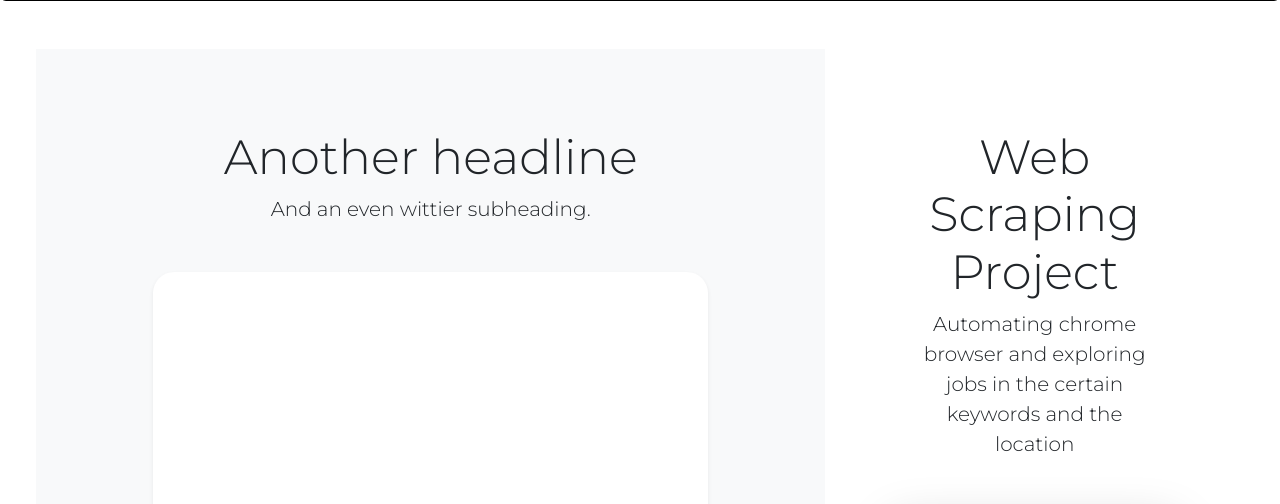
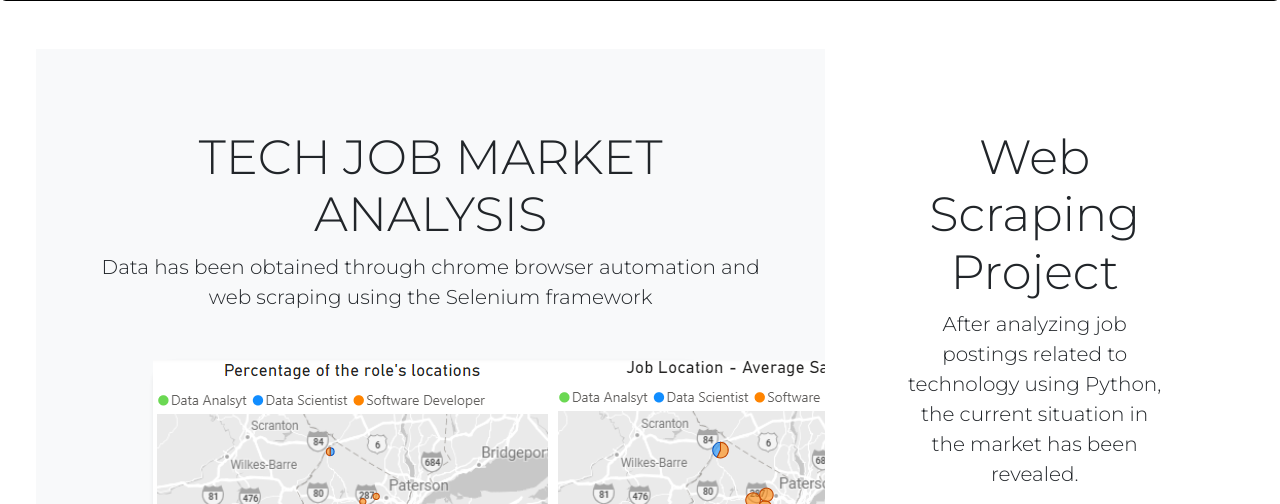
Before and after one commit to iserhat/port_web, a Flask app: page / in a window 1280 px wide. Shown: the part 682-1186 px from the top of the page. Run offline with Flask 3, Linux system fonts and the light colour scheme; some libraries are stand-ins or nearby versions.

Commit message:
first project is upgraded

```diff
--- a/templates/projects.html
+++ b/templates/projects.html
@@ -4,34 +4,39 @@
         <div class="col-lg-8 px-0">
           <div class="bg-body-tertiary me-md-3 pt-3 px-3 pt-md-5 px-md-5 text-center overflow-hidden">
             <div class="my-3 py-3">
-              <h2 class="display-5">Another headline</h2>
-              <p class="lead">And an even wittier subheading.</p>
+              <h2 class="display-5"> TECH JOB MARKET ANALYSIS</h2>
+              <p class="lead">Data has been obtained through chrome browser automation and web scraping using the Selenium
+                framework</p>
             </div>
-            <div class="bg-body shadow-sm mx-auto" style="width: 80%; height: 300px; border-radius: 21px 21px 0 0;"></div>
+            <div class="bg-body shadow-sm mx-auto" style="width: 80%; height: 400px; border-radius: 21px 21px 0 0;">
+              <a href="https://github.com/iserhat/Tech-Job-Scrap.git">
+                <img class="d-block mx-auto" src="{{url_for('static', filename='images/Roles4.png')}}" alt="Distribution of the roles">
+              </a>
+            </div>
           </div>
         </div>
         <div class="col-lg-4 px-0">
           <div class=" me-md-3 pt-3 px-3 pt-md-5 px-md-5 text-center overflow-hidden">
             <div class="my-3 p-3">
               <h2 class="display-5">Web Scraping Project</h2>
-              <p class="lead">Automating chrome browser and exploring jobs in the certain keywords and the location</p>
+              <p class="lead">After analyzing job postings related to technology using Python, the current situation in the market has
+                been revealed.</p>
             </div>
             <div class="card card-cover h-100 overflow-hidden text-bg-dark rounded-4 shadow-lg" style="background-image: url('unsplash-photo-1.jpg');">
               <div class="d-flex flex-column h-100 p-5 pb-3 text-white text-shadow-1">
-                <h3 class="pt-5 mt-5 mb-4 display-6 lh-1 fw-bold"> certain keywords and the location</h3>
+                <h3 class="pt-5 mt-5 mb-4  fw-bold"> Python, Selenium, re library, Power BI</h3>
                 <ul class="d-flex list-unstyled mt-auto">
                   <li class="me-auto">
+
+                  </li>
+                  <li class="d-flex align-items-center me-3">
+                    <svg class="bi me-2" width="1em" height="1em"><use xlink:href="#geo-fill"></use></svg>
+                    <small>See in Github </small>
+                  </li>
+                  <li class="d-flex align-items-center">
                     <a class="text-body-secondary" href="https://github.com/iserhat/Tech-Job-Scrap.git"><svg xmlns="http://www.w3.org/2000/svg" width="32" height="32" fill="#21c43a" class="bi bi-filetype-py" viewBox="0 0 16 16">
                       <path fill-rule="evenodd" d="M14 4.5V14a2 2 0 0 1-2 2H7v-1h5a1 1 0 0 0 1-1V4.5h-2A1.5 1.5 0 0 1 9.5 3V1H4a1 1 0 0 0-1 1v9H2V2a2 2 0 0 1 2-2h5.5zM0 11.85h1.6q.434 0 .732.179.302.175.46.477t.158.677-.16.677q-.158.299-.464.474a1.45 1.45 0 0 1-.732.173H.79v1.342H0zm2.06 1.714a.8.8 0 0 0 .085-.381q0-.34-.185-.521-.185-.182-.513-.182H.788v1.406h.66a.8.8 0 0 0 .374-.082.57.57 0 0 0 .238-.24m2.963.75v1.535H4.23v-1.52L2.89 11.85h.876l.853 1.696h.032l.856-1.696h.855z"/>
                     </svg></a>
-                  </li>
-                  <li class="d-flex align-items-center me-3">
-                    <svg class="bi me-2" width="1em" height="1em"><use xlink:href="#geo-fill"></use></svg>
-                    <small>Earth</small>
-                  </li>
-                  <li class="d-flex align-items-center">
-                    <svg class="bi me-2" width="1em" height="1em"><use xlink:href="#calendar3"></use></svg>
-                    <small>3d</small>
                   </li>
                 </ul>
               </div>
```
Also changed, not shown: static/images/Roles4.png (added).
